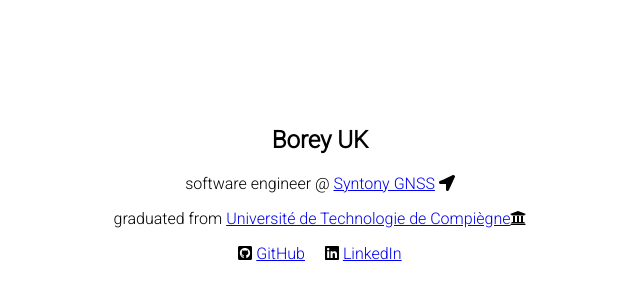
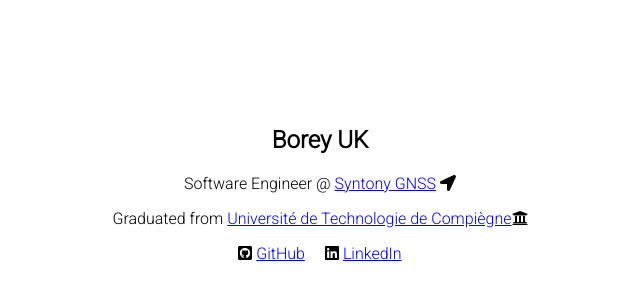
Before and after one commit to jstnbrgnd/jstnbrgnd.github.io, a plain HTML site: page index.html in a window 1280 px wide. Shown: the part 244-544 px from the top of the page, 320-960 px from the left. Drawn offline with Linux system fonts and the light colour scheme.

Commit message:
Update index.html
ben alors

```diff
--- a/index.html
+++ b/index.html
@@ -49,8 +49,8 @@
 <body>
 	<div class="main">
 		<h2>Borey UK</h2>
-		<p>software engineer @ <a href="http://syntony-gnss.com">Syntony GNSS</a> <i class="fas fa-location-arrow"></i></p>
-		<p>graduated from <a href="https://www.utc.fr/">Université de Technologie de Compiègne</a><i class="fas fa-university"></i></p>
+		<p>Software Engineer @ <a href="http://syntony-gnss.com">Syntony GNSS</a> <i class="fas fa-location-arrow"></i></p>
+		<p>Graduated from <a href="https://www.utc.fr/">Université de Technologie de Compiègne</a><i class="fas fa-university"></i></p>
 		<nav>
 			<ul>
 			<li><i class="fab fa-github-square"></i> <a href="https://github.com/boreyuk">GitHub</a></li>
```
